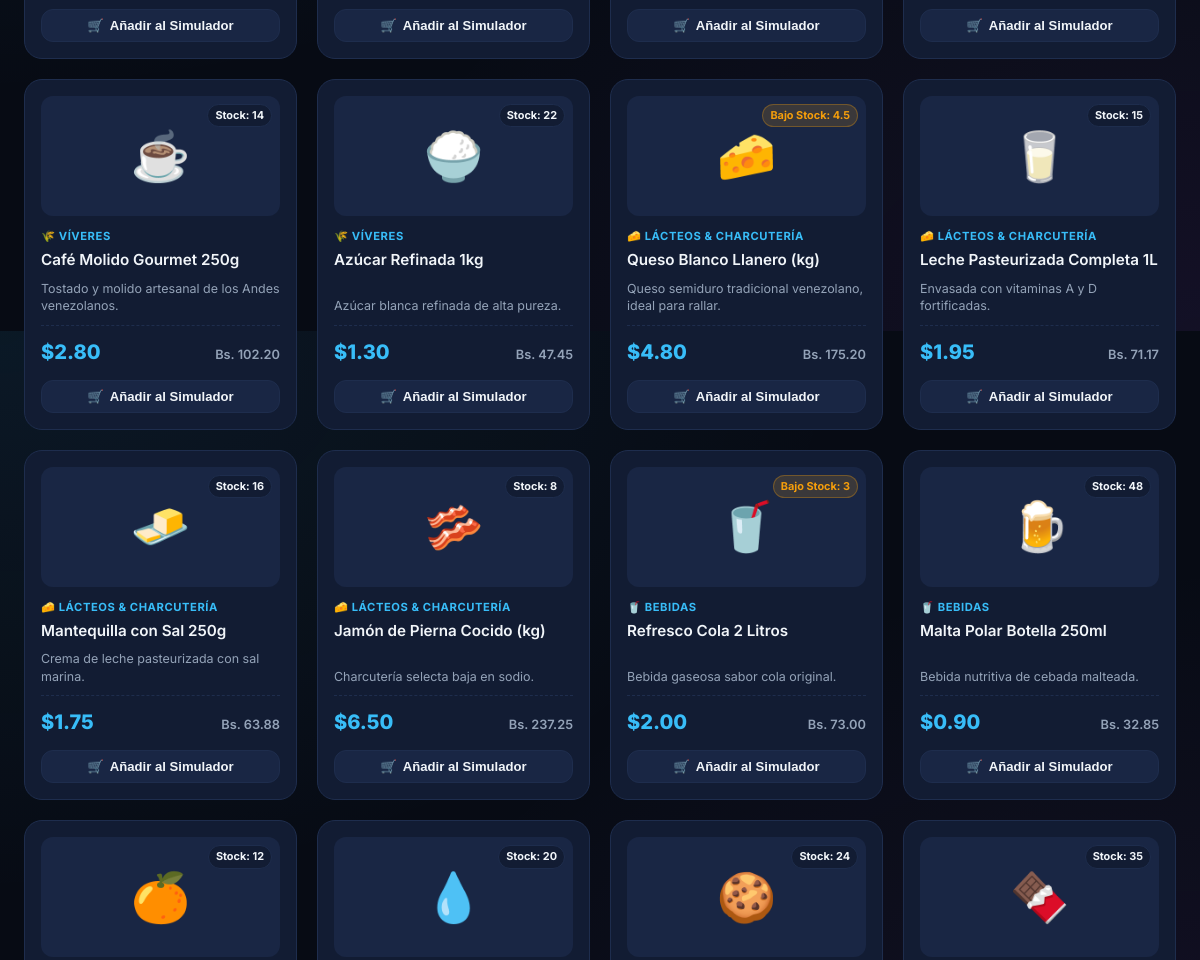
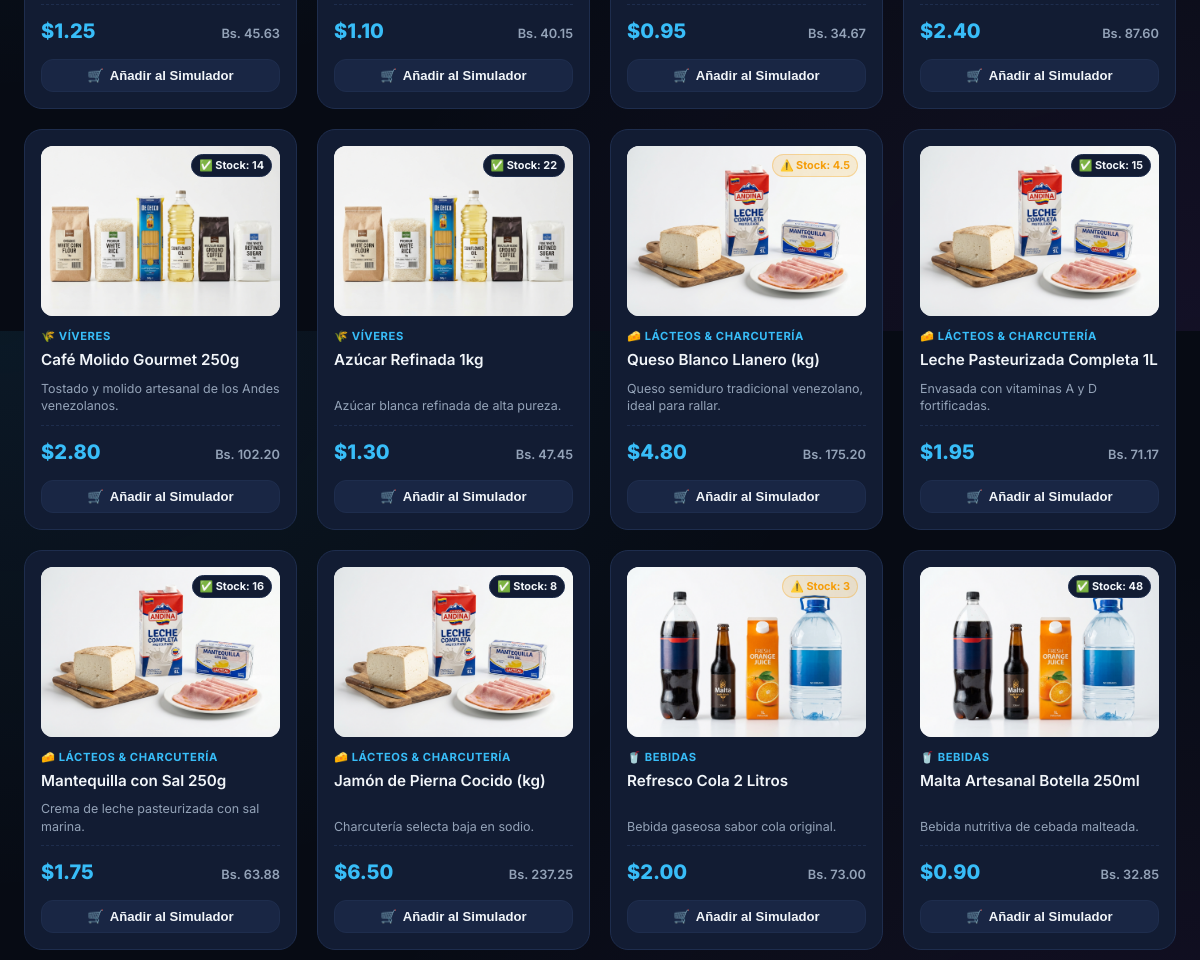
Before and after one commit to j42238882-pixel/POS-Elite-Pro-Sistema-de-Punto-de-Venta, an Electron app: page index.html in a window 1200 px wide. Shown: the part 2069-3029 px from the top of the page. Drawn offline with Linux system fonts and the light colour scheme; no server answers.

Commit message:
feat(gallery): reemplazar emojis por imagenes fotograficas reales en galeria de productos (4 categorias)

```diff
--- a/css/portfolio.css
+++ b/css/portfolio.css
@@ -580,7 +580,7 @@ body.light-mode .p-navbar {
 
 .p-gallery-img-box {
   width: 100%;
-  height: 120px;
+  height: 170px;
   background: var(--p-surface-hover);
   border-radius: var(--p-radius-md);
   display: flex;
@@ -589,6 +589,20 @@ body.light-mode .p-navbar {
   font-size: 3rem;
   margin-bottom: 12px;
   position: relative;
+  overflow: hidden;
+  cursor: zoom-in;
+}
+
+.p-gallery-img-box img {
+  width: 100%;
+  height: 100%;
+  object-fit: cover;
+  display: block;
+  transition: transform 0.4s ease;
+}
+
+.p-gallery-card:hover .p-gallery-img-box img {
+  transform: scale(1.08);
 }
 
 .p-gallery-stock-badge {
--- a/js/portfolio.js
+++ b/js/portfolio.js
@@ -6,30 +6,50 @@
 /**
  * Catálogo detallado para la Galería de Productos del Portafolio
  */
+// Mapa de imágenes reales por producto (generadas con IA para fines demostrativos)
+const PRODUCT_IMAGES = {
+  101: { img: "assets/products_viveres.jpg",  emoji: "🌽" },
+  102: { img: "assets/products_viveres.jpg",  emoji: "🌾" },
+  103: { img: "assets/products_viveres.jpg",  emoji: "🍝" },
+  104: { img: "assets/products_viveres.jpg",  emoji: "🌻" },
+  105: { img: "assets/products_viveres.jpg",  emoji: "☕" },
+  106: { img: "assets/products_viveres.jpg",  emoji: "🍚" },
+  107: { img: "assets/products_lacteos.jpg",  emoji: "🧀" },
+  108: { img: "assets/products_lacteos.jpg",  emoji: "🥛" },
+  110: { img: "assets/products_lacteos.jpg",  emoji: "🧈" },
+  111: { img: "assets/products_lacteos.jpg",  emoji: "🥓" },
+  109: { img: "assets/products_bebidas.jpg",  emoji: "🥤" },
+  112: { img: "assets/products_bebidas.jpg",  emoji: "🍺" },
+  113: { img: "assets/products_bebidas.jpg",  emoji: "🍊" },
+  114: { img: "assets/products_bebidas.jpg",  emoji: "💧" },
+  115: { img: "assets/products_snacks.jpg",   emoji: "🍪" },
+  116: { img: "assets/products_snacks.jpg",   emoji: "🍫" }
+};
+
 const GALLERY_PRODUCTS = [
   // Víveres
-  { id: 101, name: "Harina PAN Blanca 1kg", category: "viveres", emoji: "🌽", price: 1.25, stock: 45, desc: "Harina de maíz blanco precocida, líder en el mercado venezolano." },
-  { id: 102, name: "Arroz Blanco Premium 1kg", category: "viveres", emoji: "🌾", price: 1.10, stock: 30, desc: "Grano entero seleccionado de alta cocción." },
-  { id: 103, name: "Pasta Larga Spaghetti 500g", category: "viveres", emoji: "🍝", price: 0.95, stock: 25, desc: "Sémola de trigo duro importada de primera calidad." },
-  { id: 104, name: "Aceite Vegetal Comestible 1L", category: "viveres", emoji: "🌻", price: 2.40, stock: 18, desc: "Aceite 100% puro de girasol refinado." },
-  { id: 105, name: "Café Molido Gourmet 250g", category: "viveres", emoji: "☕", price: 2.80, stock: 14, desc: "Tostado y molido artesanal de los Andes venezolanos." },
-  { id: 106, name: "Azúcar Refinada 1kg", category: "viveres", emoji: "🍚", price: 1.30, stock: 22, desc: "Azúcar blanca refinada de alta pureza." },
+  { id: 101, name: "Harina PAN Blanca 1kg",       category: "viveres", price: 1.25, stock: 45,  desc: "Harina de maíz blanco precocida, líder en el mercado venezolano." },
+  { id: 102, name: "Arroz Blanco Premium 1kg",     category: "viveres", price: 1.10, stock: 30,  desc: "Grano entero seleccionado de alta cocción." },
+  { id: 103, name: "Pasta Larga Spaghetti 500g",   category: "viveres", price: 0.95, stock: 25,  desc: "Sémola de trigo duro importada de primera calidad." },
+  { id: 104, name: "Aceite Vegetal Comestible 1L", category: "viveres", price: 2.40, stock: 18,  desc: "Aceite 100% puro de girasol refinado." },
+  { id: 105, name: "Café Molido Gourmet 250g",     category: "viveres", price: 2.80, stock: 14,  desc: "Tostado y molido artesanal de los Andes venezolanos." },
+  { id: 106, name: "Azúcar Refinada 1kg",          category: "viveres", price: 1.30, stock: 22,  desc: "Azúcar blanca refinada de alta pureza." },
 
   // Lácteos & Charcutería
-  { id: 107, name: "Queso Blanco Llanero (kg)", category: "lacteos", emoji: "🧀", price: 4.80, stock: 4.5, desc: "Queso semiduro tradicional venezolano, ideal para rallar." },
-  { id: 108, name: "Leche Pasteurizada Completa 1L", category: "lacteos", emoji: "🥛", price: 1.95, stock: 15, desc: "Envasada con vitaminas A y D fortificadas." },
-  { id: 110, name: "Mantequilla con Sal 250g", category: "lacteos", emoji: "🧈", price: 1.75, stock: 16, desc: "Crema de leche pasteurizada con sal marina." },
-  { id: 111, name: "Jamón de Pierna Cocido (kg)", category: "lacteos", emoji: "🥓", price: 6.50, stock: 8.0, desc: "Charcutería selecta baja en sodio." },
+  { id: 107, name: "Queso Blanco Llanero (kg)",       category: "lacteos", price: 4.80, stock: 4.5, desc: "Queso semiduro tradicional venezolano, ideal para rallar." },
+  { id: 108, name: "Leche Pasteurizada Completa 1L",  category: "lacteos", price: 1.95, stock: 15,  desc: "Envasada con vitaminas A y D fortificadas." },
+  { id: 110, name: "Mantequilla con Sal 250g",        category: "lacteos", price: 1.75, stock: 16,  desc: "Crema de leche pasteurizada con sal marina." },
+  { id: 111, name: "Jamón de Pierna Cocido (kg)",     category: "lacteos", price: 6.50, stock: 8.0, desc: "Charcutería selecta baja en sodio." },
 
   // Bebidas
-  { id: 109, name: "Refresco Cola 2 Litros", category: "bebidas", emoji: "🥤", price: 2.00, stock: 3.0, desc: "Bebida gaseosa sabor cola original." },
-  { id: 112, name: "Malta Polar Botella 250ml", category: "bebidas", emoji: "🍺", price: 0.90, stock: 48, desc: "Bebida nutritiva de cebada malteada." },
-  { id: 113, name: "Jugo Natural de Naranja 1L", category: "bebidas", emoji: "🍊", price: 1.60, stock: 12, desc: "100% fruta pasteurizada sin azúcar añadida." },
-  { id: 114, name: "Agua Mineral Embotellada 5L", category: "bebidas", emoji: "💧", price: 1.50, stock: 20, desc: "Agua de manantial purificada y ozonizada." },
+  { id: 109, name: "Refresco Cola 2 Litros",         category: "bebidas", price: 2.00, stock: 3.0, desc: "Bebida gaseosa sabor cola original." },
+  { id: 112, name: "Malta Artesanal Botella 250ml",   category: "bebidas", price: 0.90, stock: 48,  desc: "Bebida nutritiva de cebada malteada." },
+  { id: 113, name: "Jugo Natural de Naranja 1L",     category: "bebidas", price: 1.60, stock: 12,  desc: "100% fruta pasteurizada sin azúcar añadida." },
+  { id: 114, name: "Agua Mineral Embotellada 5L",    category: "bebidas", price: 1.50, stock: 20,  desc: "Agua de manantial purificada y ozonizada." },
 
   // Snacks & Despensa
-  { id: 115, name: "Galletas de Soda (Pack Familiar)", category: "snacks", emoji: "🍪", price: 1.15, stock: 24, desc: "Crujientes con sal, perfectas para desayunos." },
-  { id: 116, name: "Chocolate Criollo con Leche 70g", category: "snacks", emoji: "🍫", price: 1.40, stock: 35, desc: "Elaborado con fino cacao venezolano de exportación." }
+  { id: 115, name: "Galletas de Soda (Pack Familiar)",  category: "snacks", price: 1.15, stock: 24, desc: "Crujientes con sal, perfectas para desayunos." },
+  { id: 116, name: "Chocolate Criollo con Leche 70g",   category: "snacks", price: 1.40, stock: 35, desc: "Elaborado con fino cacao venezolano de exportación." }
 ];
 
 let currentGalleryCategory = "todos";
@@ -55,12 +75,23 @@ function renderProductGallery() {
       snacks: "🍫 Snacks & Despensa"
     }[p.category] || "General";
 
+    const productMedia = PRODUCT_IMAGES[p.id] || { img: null, emoji: '📦' };
+
     return `
       <div class="p-gallery-card">
-        <div class="p-gallery-img-box">
-          ${p.emoji}
+        <div class="p-gallery-img-box" style="padding: 0; overflow: hidden; background: #f8fafc;">
+          <img
+            src="${productMedia.img}"
+            alt="${escapeHTML(p.name)}"
+            loading="lazy"
+            onerror="this.style.display='none'; this.nextElementSibling.style.display='flex';"
+            style="width:100%; height:100%; object-fit:cover; display:block; transition: transform 0.35s ease;"
+            onmouseover="this.style.transform='scale(1.07)'"
+            onmouseout="this.style.transform='scale(1)'"
+          />
+          <div style="display:none; width:100%; height:100%; align-items:center; justify-content:center; font-size:3rem;">${productMedia.emoji}</div>
           <span class="p-gallery-stock-badge ${isLow ? 'low' : ''}">
-            ${isLow ? `Bajo Stock: ${p.stock}` : `Stock: ${p.stock}`}
+            ${isLow ? `⚠️ Stock: ${p.stock}` : `✅ Stock: ${p.stock}`}
           </span>
         </div>
         <div class="p-gallery-category">${categoryName}</div>
```
Also changed, not shown: assets/products_bebidas.jpg (added), assets/products_lacteos.jpg (added), assets/products_snacks.jpg (added), assets/products_viveres.jpg (added).
